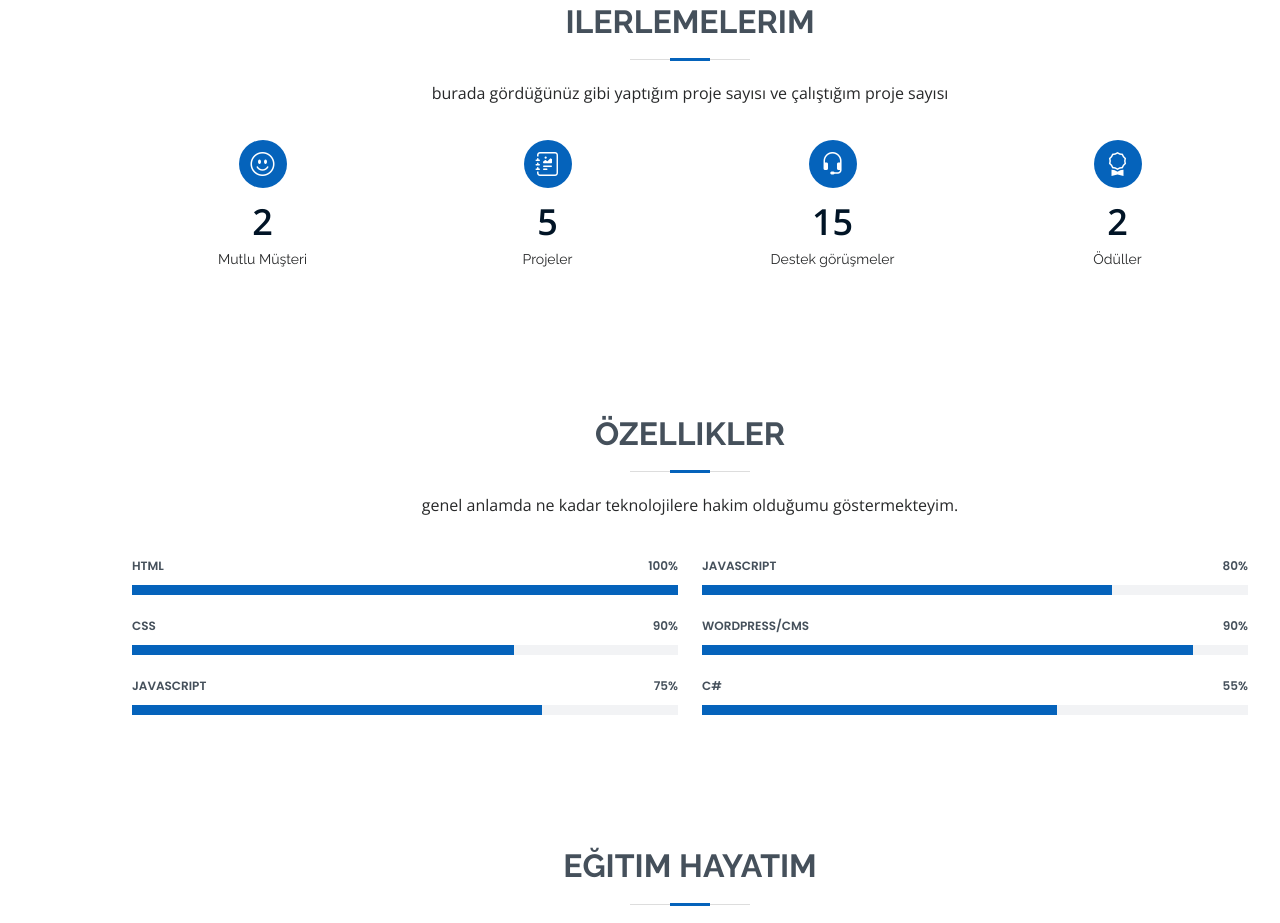
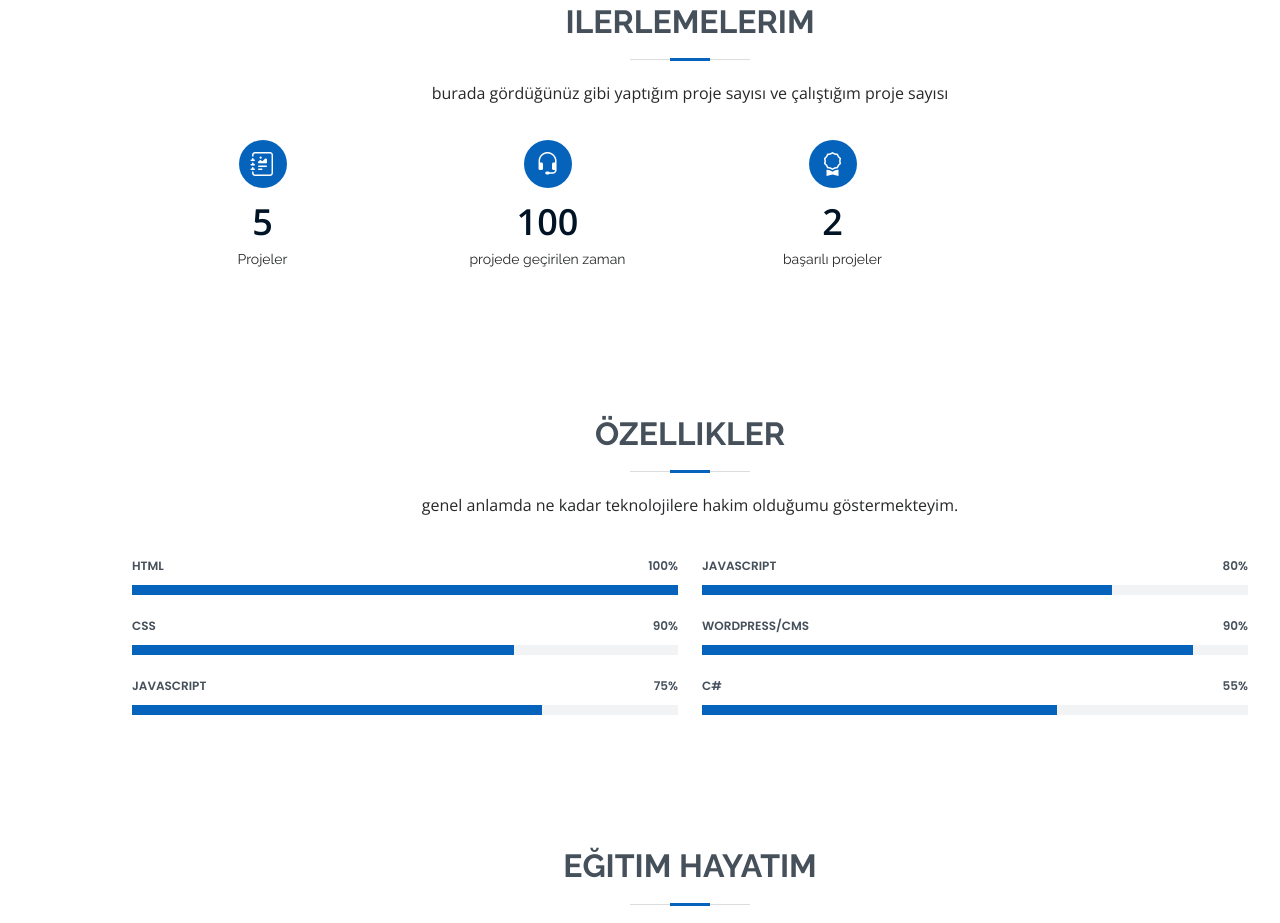
Before and after one commit to omerfarukk55/my_web_site_portfolyo, a plain HTML site: page index.html in a window 1280 px wide. Shown: the part 1658-2581 px from the top of the page. Drawn offline with nearby package versions, Linux system fonts and the light colour scheme.

Commit message:
Update index.html

```diff
--- a/index.html
+++ b/index.html
@@ -132,13 +132,7 @@
 
                 <div class="row">
 
-                    <div class="col-lg-3 col-md-6">
-                        <div class="count-box">
-                            <i class="bi bi-emoji-smile"></i>
-                            <span data-purecounter-start="0" data-purecounter-end="2" data-purecounter-duration="1" class="purecounter"></span>
-                            <p>Mutlu Müşteri</p>
-                        </div>
-                    </div>
+
 
                     <div class="col-lg-3 col-md-6 mt-5 mt-md-0">
                         <div class="count-box">
@@ -151,8 +145,8 @@
                     <div class="col-lg-3 col-md-6 mt-5 mt-lg-0">
                         <div class="count-box">
                             <i class="bi bi-headset"></i>
-                            <span data-purecounter-start="0" data-purecounter-end="15" data-purecounter-duration="1" class="purecounter"></span>
-                            <p>Destek görüşmeler</p>
+                            <span data-purecounter-start="0" data-purecounter-end="100" data-purecounter-duration="1" class="purecounter"></span>
+                            <p>projede geçirilen zaman</p>
                         </div>
                     </div>
 
@@ -160,7 +154,7 @@
                         <div class="count-box">
                             <i class="bi bi-award"></i>
                             <span data-purecounter-start="0" data-purecounter-end="2" data-purecounter-duration="1" class="purecounter"></span>
-                            <p>Ödüller</p>
+                            <p>başarılı projeler</p>
                         </div>
                     </div>
 
```
